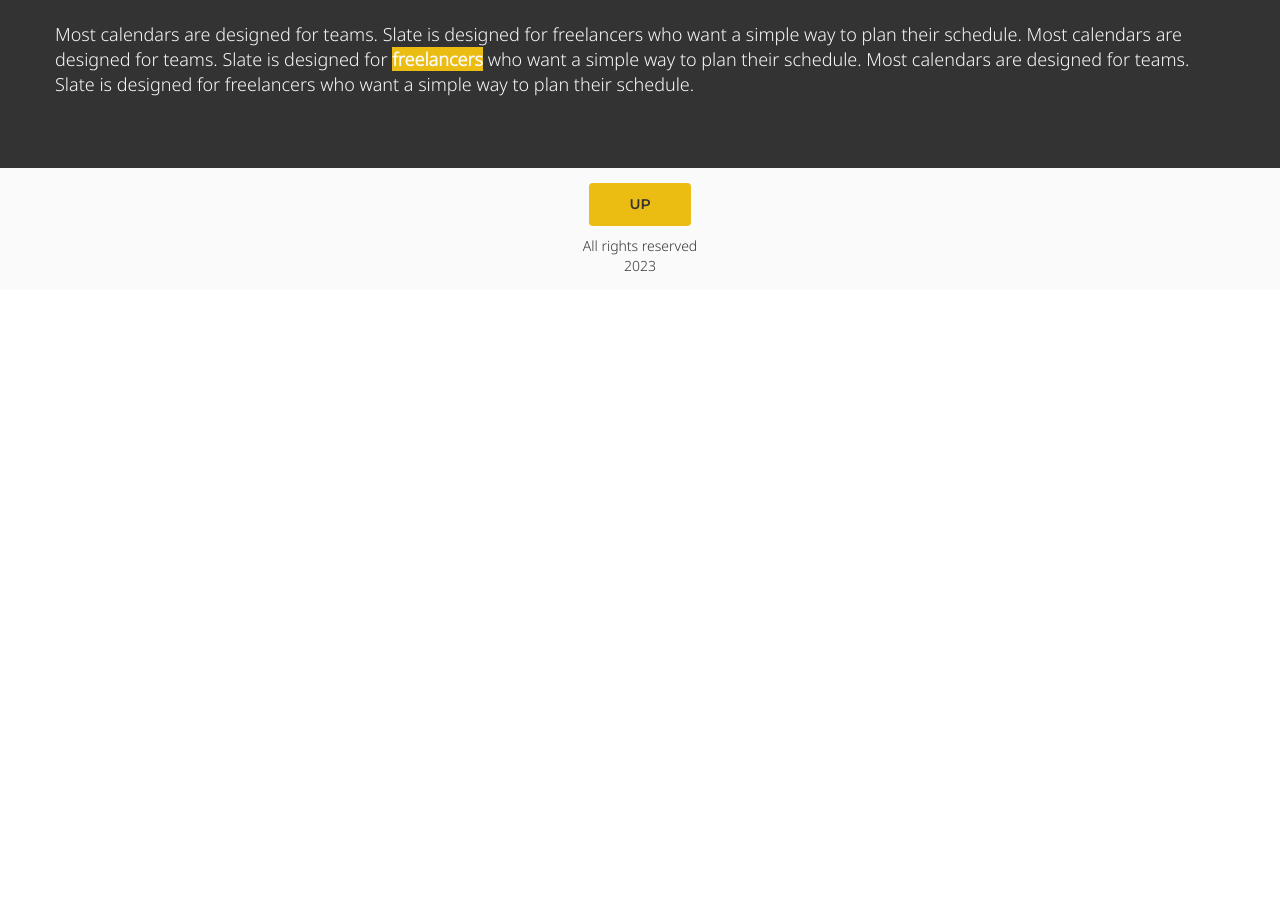
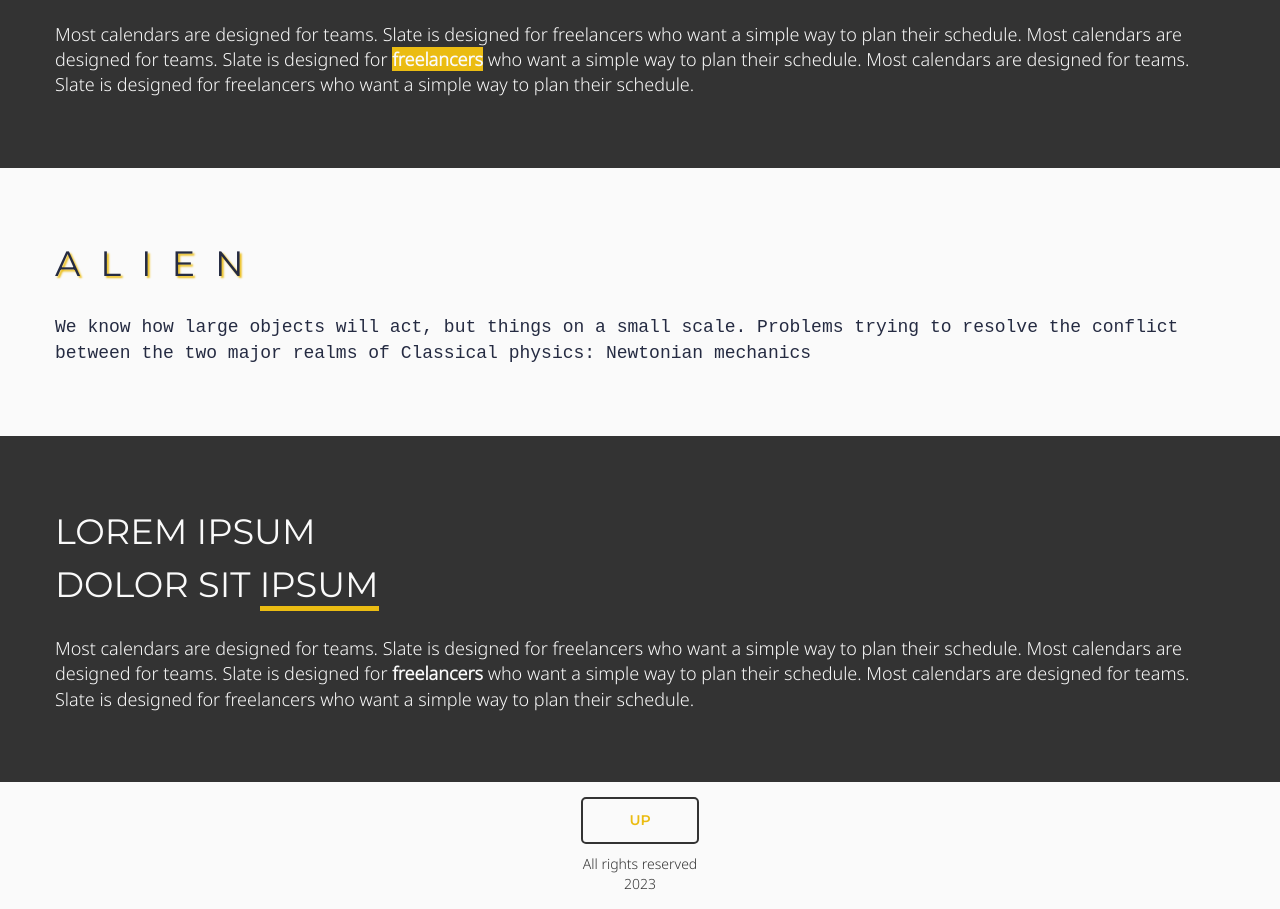
Before and after one commit to Rodrigues1914/lessons, a plain HTML site: page lesson_4/index.html in a window 1280 px wide. Shown: the part 538-1447 px from the top of the page. Before the commit the page ends 828 px from the top, so only its background shows below. Drawn offline with Linux system fonts and the light colour scheme.

Commit message:
Add files via upload

```diff
--- a/lesson_4/css/style.css
+++ b/lesson_4/css/style.css
@@ -21,7 +21,6 @@
 	font-weight: 400;
 	font-size: 2.2rem;
 	line-height: 1.5;
-	color: #fafafa;
 	text-transform: uppercase;
 }
 
@@ -61,21 +60,25 @@
 	border-bottom: 1px solid#fff;
 	transition: 0.05s ease-in-out;
 }
-.block1 {
+.block1,
+.block3 {
 	background-color: #fafafa;
 	padding: 70px 0;
 }
-.block2 {
+.block2,
+.block4 {
 	background-color: #333;
 	padding: 70px 0;
 	color: #fafafa;
 }
-.block2 .title-text {
+.block3 h2 {
+	text-shadow: 2px 2px 2px #ebbc12;
+	letter-spacing: 20px;
 }
-/* .utp {
-	max-width: 500px;
-	display: inline-block;
-} */
+.block3 .title-text {
+	font-family: 'Courier New', Courier, monospace;
+}
+
 footer {
 	padding: 15px 0;
 	background-color: #fafafa;
@@ -84,14 +87,19 @@
 	font-size: 0.875rem;
 }
 .up {
+	color: #ebbc12;
 	font-family: 'Montserrat';
 	font-weight: 600;
-	background-color: #ebbc12;
+	background: none;
+	border: 2px solid#333;
 	display: inline-block;
-	padding: 12px 40px;
-	max-width: min-content;
-	border-radius: 4px;
+	padding: 12px 46px;
+	border-radius: 5px;
 	margin-bottom: 10px;
 	cursor: pointer;
 	text-transform: uppercase;
+	transition: color 0.4s linear;
 }
+.up:hover {
+	background-color: #333;
+}
--- a/lesson_4/index.html
+++ b/lesson_4/index.html
@@ -62,6 +62,42 @@
 					</div>
 				</div>
 			</div>
+			<div class="block3" style="color: #252b42;">
+				<div class="container">
+					<div class="utp">
+						<div class="title">
+							<h2>alien
+							</h2>
+						</div>
+						<div class="title-text">
+							<p>We know how large objects will act,
+								but things on a small scale. Problems trying to resolve the conflict between
+								the two major realms of Classical physics: Newtonian mechanics
+							</p>
+						</div>
+					</div>
+				</div>
+			</div>
+			<div class="block4">
+				<div class="container">
+					<div class="">
+						<div class="title">
+							<h2>Lorem ipsum<br>dolor sit <span>ipsum</span></h2>
+						</div>
+						<div class="title-text">
+							<p>Most calendars are designed for teams. Slate
+								is designed for freelancers who want a
+								simple way to plan their schedule. Most calendars are designed for teams. Slate
+								is designed for <b><span>freelancers</span></b> who want a
+								simple way to plan their schedule. Most calendars are designed for teams. Slate
+								is designed for freelancers who want a
+								simple way to plan their schedule.
+							</p>
+						</div>
+					</div>
+				</div>
+			</div>
+
 		</main>
 		<footer>
 			<!-- <div class="up"><a href="#top">up</a></div> -->
```
